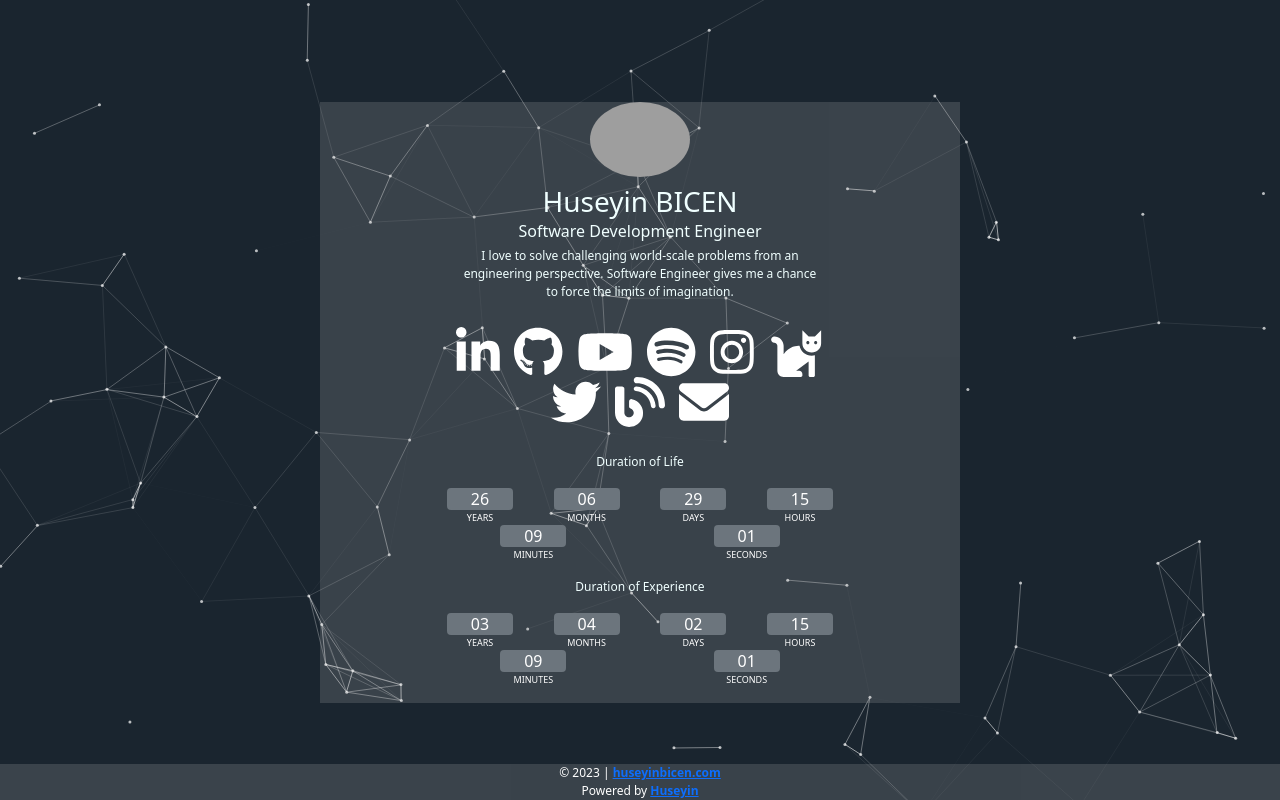
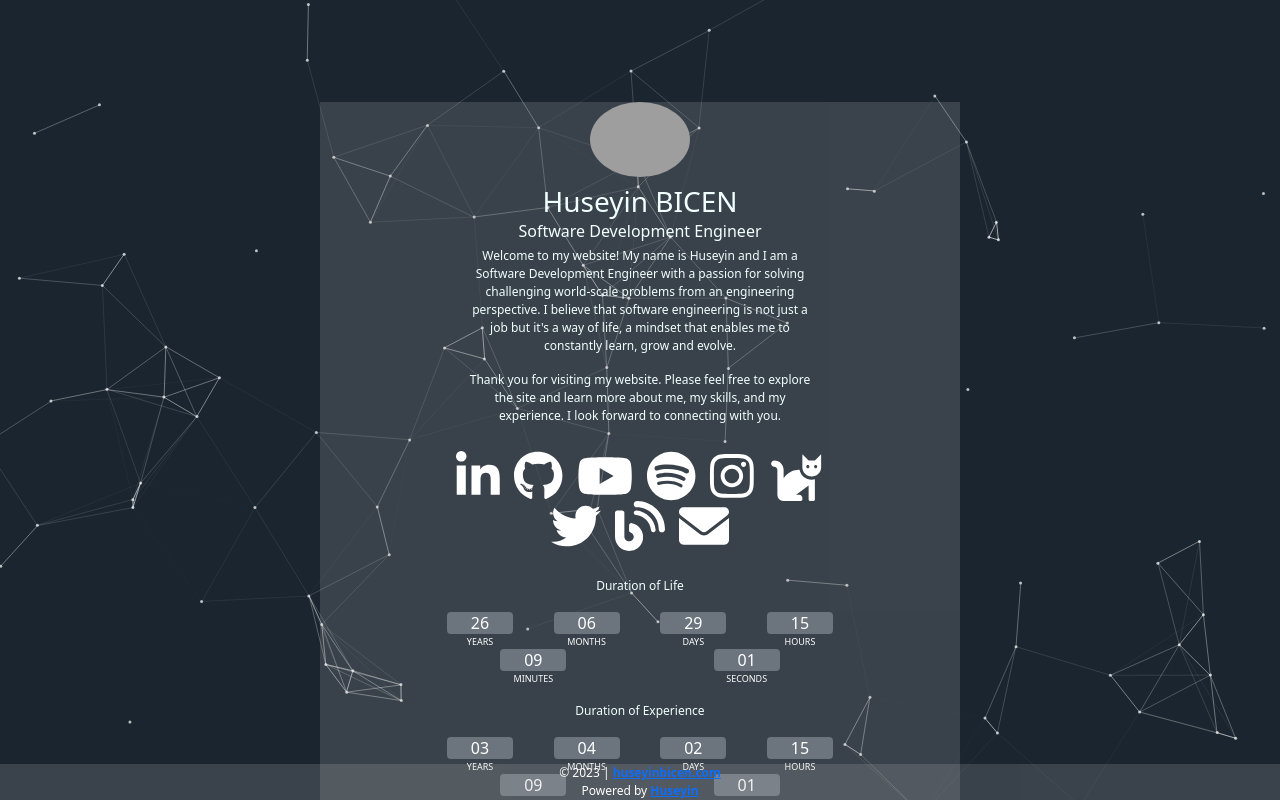
Before and after one commit to huseyinbicen/My-Website, a plain HTML site: page index.html in a window 1280 px wide. Drawn offline with nearby package versions, Linux system fonts and the light colour scheme; grey boxes are pictures that could not be loaded.

Commit message:
Update career obj

```diff
--- a/index.html
+++ b/index.html
@@ -175,9 +175,15 @@
                 <h3 class="mt-2 mb-0">Huseyin BICEN</h3>
                 <span>Software Development Engineer</span>
                 <div class="px-4 mt-1">
-                    <p class="fonts" style="font-size: 12px;">I love to solve challenging world-scale problems from
-                        an engineering perspective. Software Engineer gives me a chance to force the limits of
-                        imagination.</p>
+
+                    <p class="fonts" style="font-size: 12px;">Welcome to my website! My name is Huseyin and I am a
+                        Software Development Engineer with a passion for solving challenging world-scale problems from
+                        an engineering perspective. I believe that software engineering is not just a job but it's a way
+                        of life, a mindset that enables me to constantly learn, grow and evolve.</p>
+
+                    <p class="fonts" style="font-size: 12px;">Thank you for visiting my website. Please feel free to
+                        explore the site and learn more about me, my skills, and my experience. I look forward to
+                        connecting with you.</p>
                 </div>
 
                 <!-- Social Media -->
@@ -194,7 +200,8 @@
                         </a>
                     </li>
                     <li title="Youtube">
-                        <a class="social" href="https://www.youtube.com/channel/UCEqYkx58_faPcfkoY26Oygw" target="_blank">
+                        <a class="social" href="https://www.youtube.com/channel/UCEqYkx58_faPcfkoY26Oygw"
+                            target="_blank">
                             <i class="fab fa-youtube iconi"></i>
 
                         </a>
```
